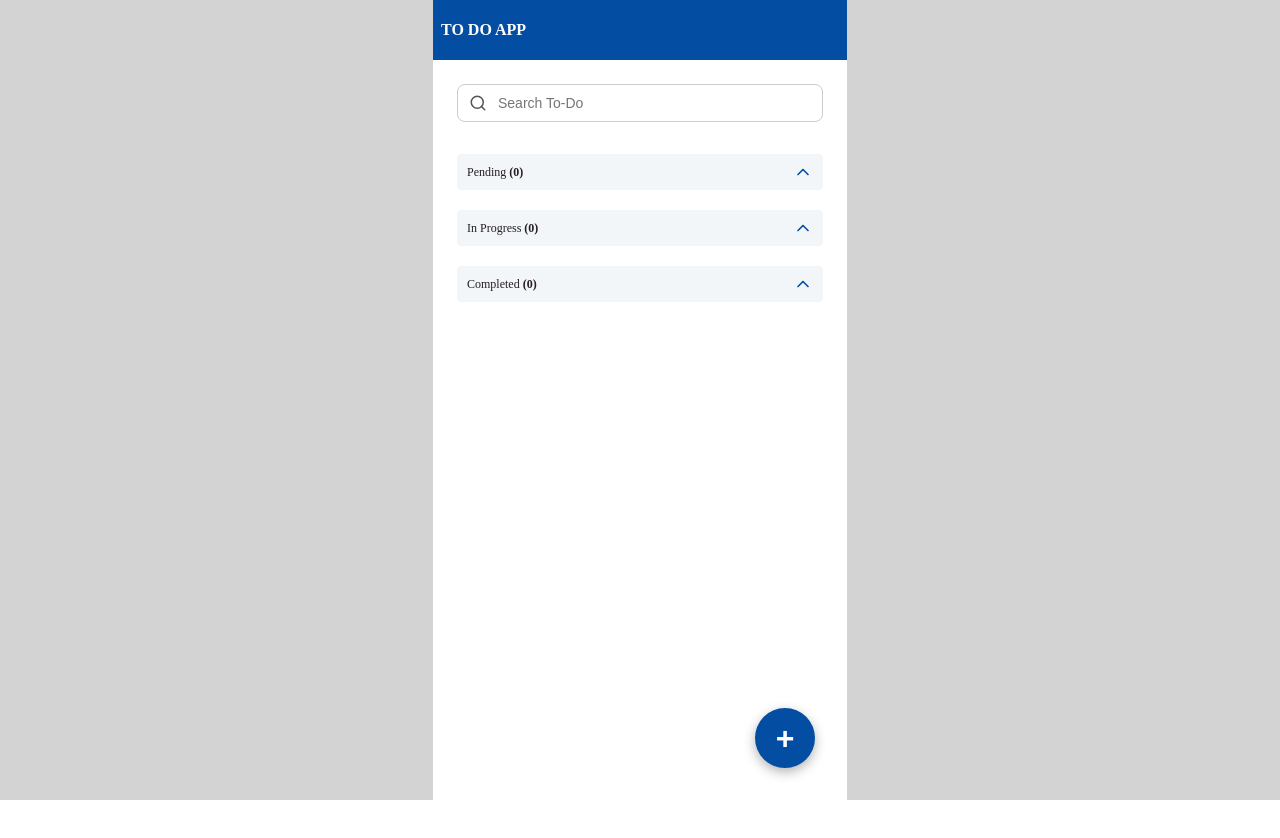
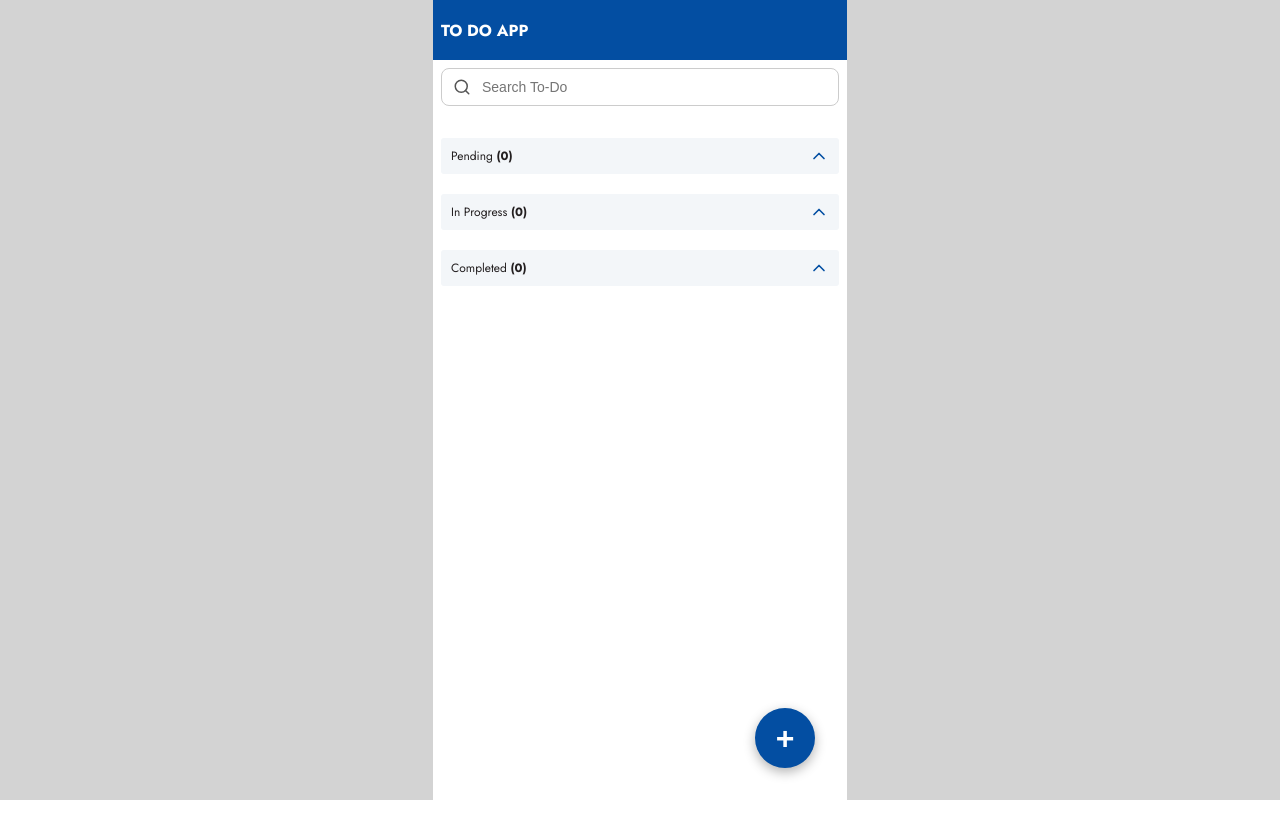
Before and after one commit to aloknegi100/tresata-task, a React (Vite) app: page / in a window 1280 px wide. Shown: the top 838 px of the page. Built offline with nearby package versions, Linux system fonts and the light colour scheme.

Commit message:
feat: jost font

```diff
--- a/index.html
+++ b/index.html
@@ -4,6 +4,9 @@
     <meta charset="UTF-8" />
     <link rel="icon" type="image/svg+xml" href="/vite.svg" />
     <meta name="viewport" content="width=device-width, initial-scale=1.0" />
+    <link rel="preconnect" href="https://fonts.googleapis.com">
+    <link rel="preconnect" href="https://fonts.gstatic.com" crossorigin>
+    <link href="https://fonts.googleapis.com/css2?family=Jost:ital,wght@0,100..900;1,100..900&display=swap" rel="stylesheet">
     <title>tresata-task-app</title>
   </head>
   <body>
--- a/src/components/ui/Button/Button.css
+++ b/src/components/ui/Button/Button.css
@@ -1,6 +1,6 @@
 .button {
   padding: 10px 18px;
-  border-radius: 6px;
+  border-radius: 5px;
   border: none;
   cursor: pointer;
   font-size: var(--normal-text);
--- a/src/components/ui/Input/Input.css
+++ b/src/components/ui/Input/Input.css
@@ -13,7 +13,7 @@
 
   .input-field {
     border: 1px solid var(--border-default-color);
-    border-radius: 4px;
+    border-radius: 3px;
     font-size: var(--normal-text);
     transition: border-color 0.2s ease;
     width: 100%;
--- a/src/components/ui/TaskCard/TaskCard.tsx
+++ b/src/components/ui/TaskCard/TaskCard.tsx
@@ -1,7 +1,7 @@
 import type { FC } from "react";
 import type { Task } from "../../../types/task";
 import { SmallText, SubText, Text } from "../../Typography";
-import { Edit3, Trash2 } from "lucide-react";
+import { Pencil, Trash2 } from "lucide-react";
 import "./TaskCard.css";
 
 const statusColors: Record<Task["status"], string> = {
@@ -54,14 +54,14 @@ const TaskCard: FC<Props> = ({ task, onEdit, onDelete }) => {
             onClick={handleEdit}
             aria-label="Edit task"
           >
-            <Edit3 size={16} />
+            <Pencil size={16} color="var(--primary-color)" />
           </button>
           <button
             className="action-btn delete-btn"
             onClick={handleDelete}
             aria-label="Delete task"
           >
-            <Trash2 size={16} />
+            <Trash2 size={16} color="var(--danger-color)"/>
           </button>
         </div>
       </div>
--- a/src/index.css
+++ b/src/index.css
@@ -1,6 +1,8 @@
+@import url('https://fonts.googleapis.com/css2?family=Jost:ital,wght@0,100..900;1,100..900&display=swap');
 :root{
   --primary-color: #034EA2;
   --secondory-color:#F3F6F9;
+  --danger-color:#E32A34;
   --heading-text: 16px;
   --normal-text: 14px;
   --sub-text: 12px;
@@ -14,7 +16,9 @@
   --weight-bold: 700;
   --weight-medium: 500;
   --weight-regular: 400;
+  --font-family: 'Jost', sans-serif;
 }
+
 
 * {
   margin: 0;
@@ -26,6 +30,7 @@ body{
     height: 100vh;
     width: 100vw;
     overflow: hidden;
+    font-family: var(--font-family);
 }
 #root{
     width: 100%;
--- a/src/pages/Home/Home.css
+++ b/src/pages/Home/Home.css
@@ -1,7 +1,6 @@
 .home-container {
     position: relative;
     min-height: 100vh;
-    padding: 1rem;
   }
 
   .home-header {
```
